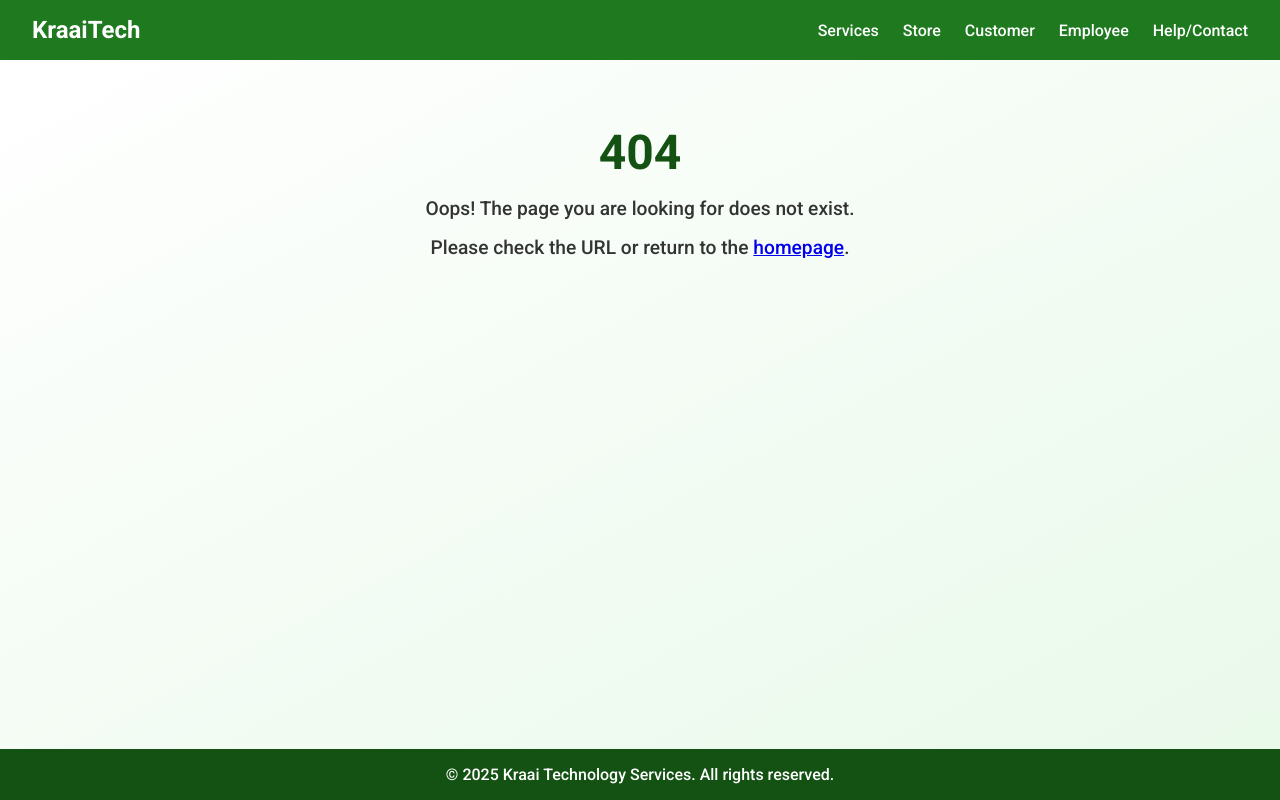
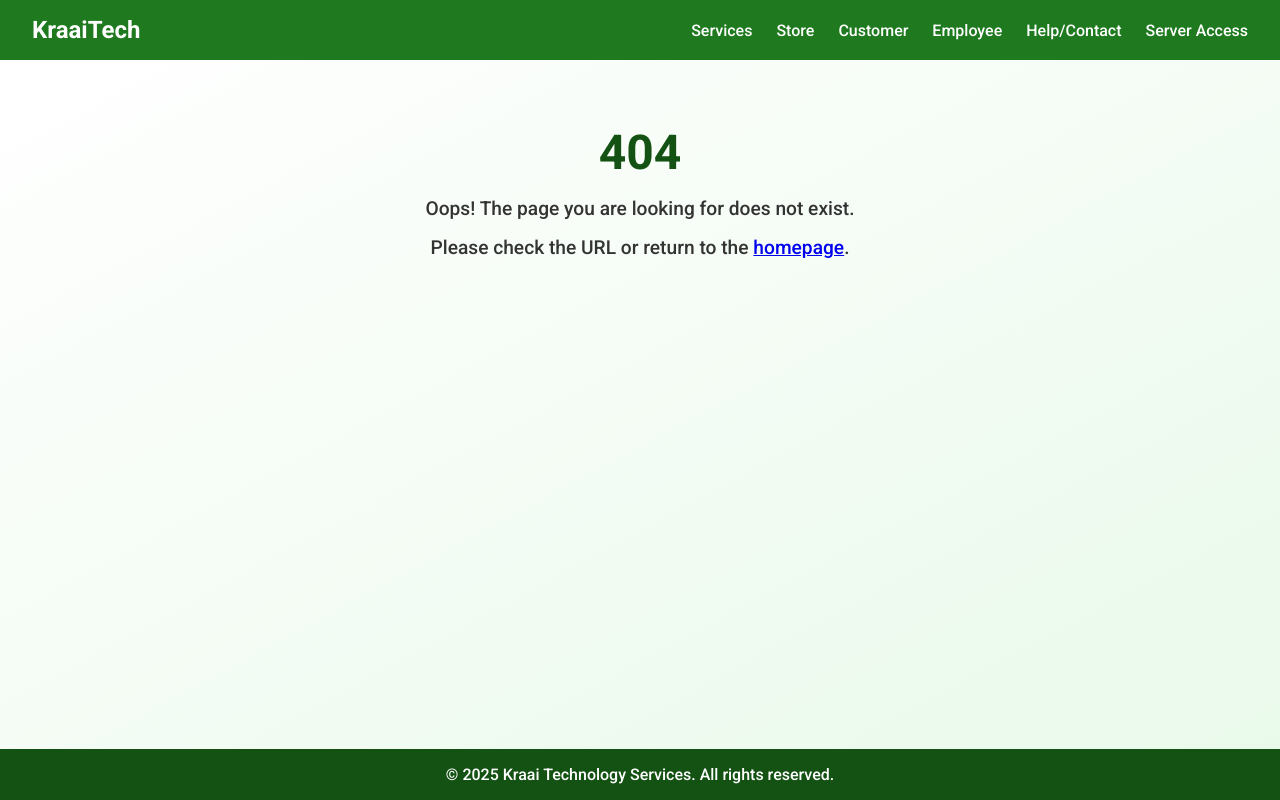
Before and after one commit to iMacWeirdo/kraaitech.org, a plain HTML site: page 404.html in a window 1280 px wide. Drawn offline with Linux system fonts and the light colour scheme.

Commit message:
Update 404.html

```diff
--- a/404.html
+++ b/404.html
@@ -96,6 +96,7 @@
       <a href="https://customer.kraaitech.org/" target="_blank">Customer</a>
       <a href="https://employee.kraaitech.org/" target="_blank">Employee</a>
       <a href="/help/">Help/Contact</a>
+      <a href="/servs/">Server Access</a>
     </nav>
   </header>
 
```
